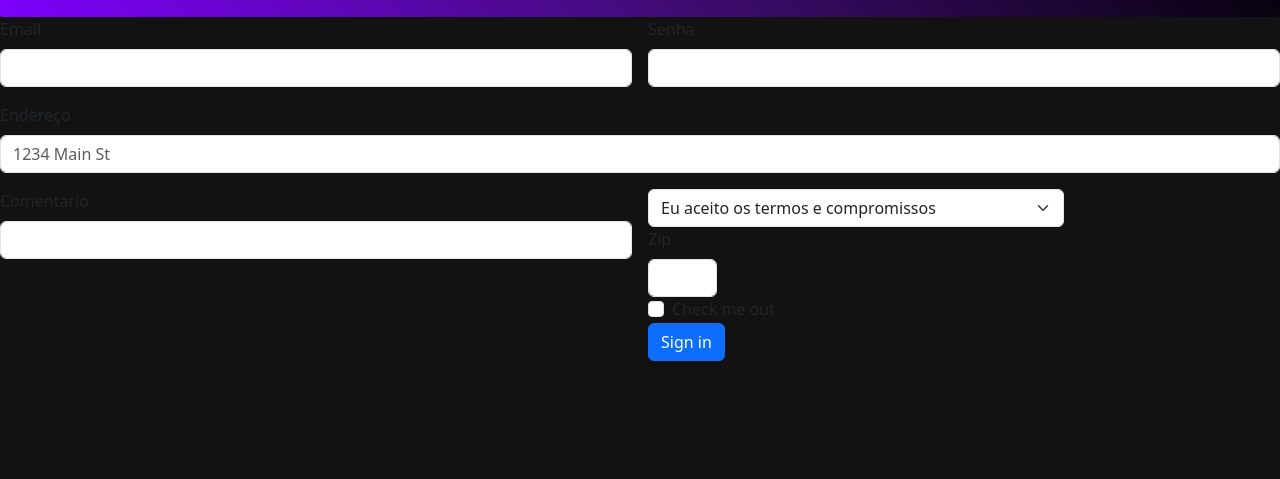
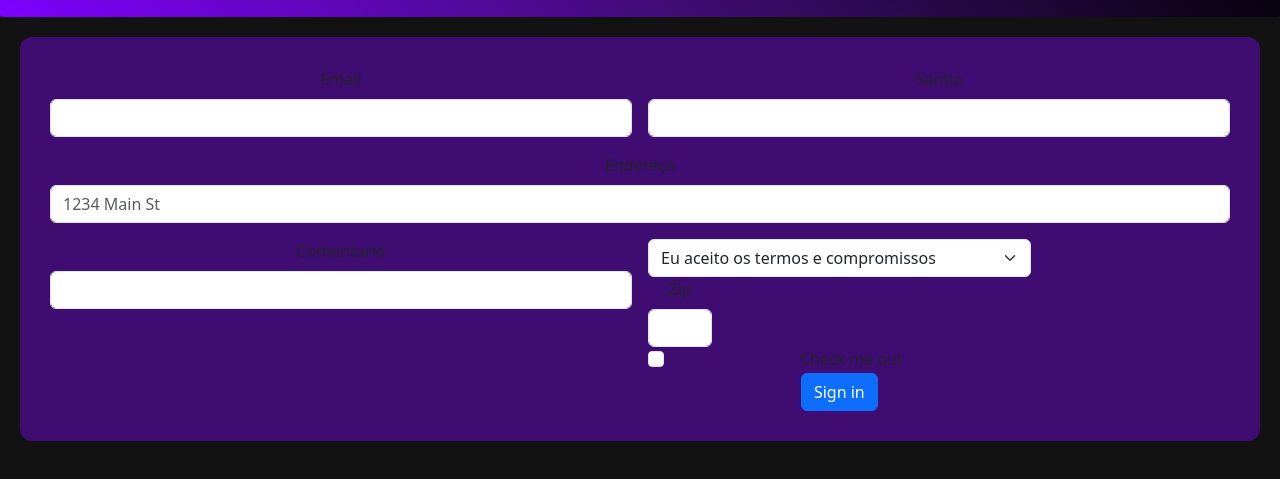
Before and after one commit to juliapompu/cp5-front, a website: page src/pages/contato.html in a window 1280 px wide. Shown: the part 83-562 px from the top of the page. Drawn offline with nearby package versions, Linux system fonts and the light colour scheme.

Commit message:
style: add card layout for contact form and enhance styling

```diff
--- a/src/css/style.css
+++ b/src/css/style.css
@@ -96,3 +96,16 @@ nav a:hover::after{
     padding: 30px;
 
 }
+
+/*contatos*/
+.card-contatos{
+    display:flex;
+    height: 100%;
+    border-radius: 12px;
+    text-align: center;
+    justify-content: center;
+    align-items: center;
+    margin: 20px;
+    padding: 30px;
+    background-color: rgb(63, 12, 114);
+}
--- a/src/pages/contato.html
+++ b/src/pages/contato.html
@@ -19,7 +19,7 @@
     </nav>
   </header>
 
-
+<div class="card-contatos">
   <form class="row g-3">
     <div class="col-md-6">
       <label for="inputEmail4" class="form-label">Email</label>
@@ -59,7 +59,7 @@
       <button type="submit" class="btn btn-primary">Sign in</button>
     </div>
   </form>
-
+</div>
 
 
 
```
Lines whose indentation alone changed are shown as unchanged.
